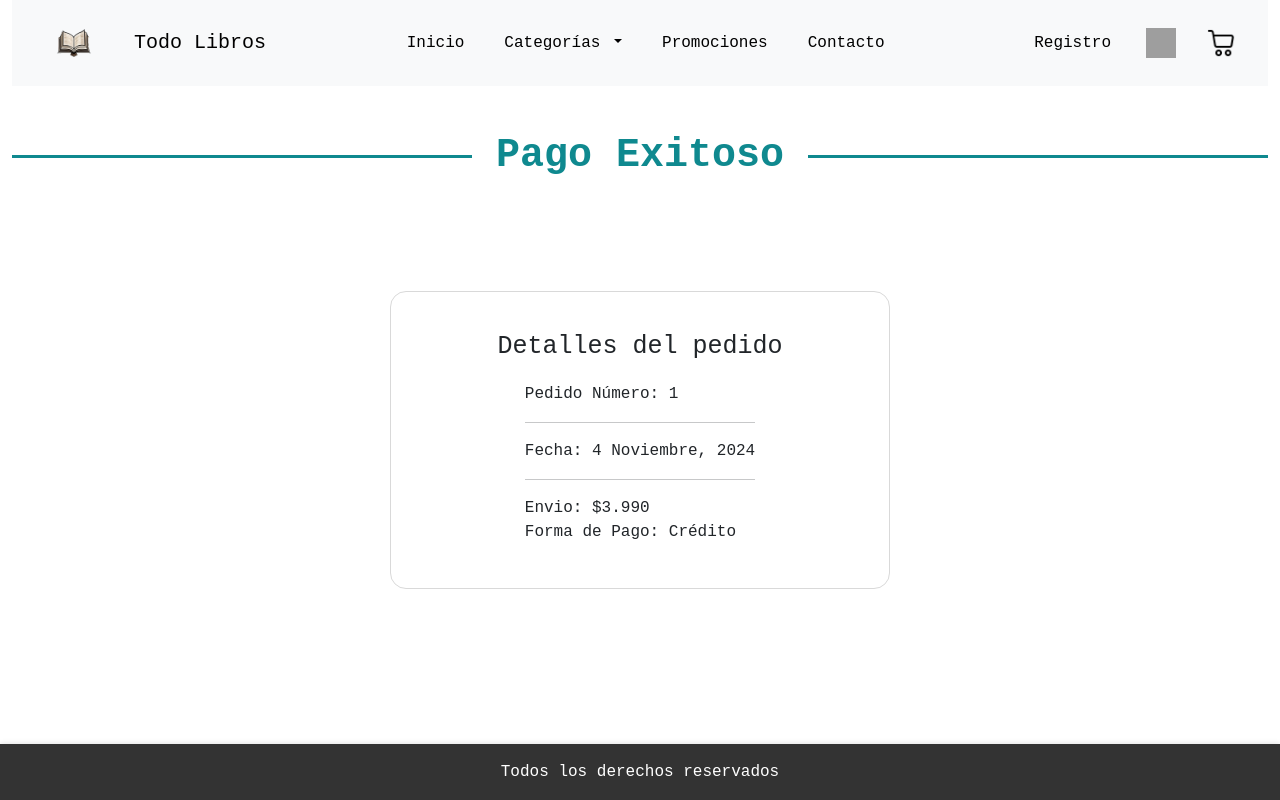
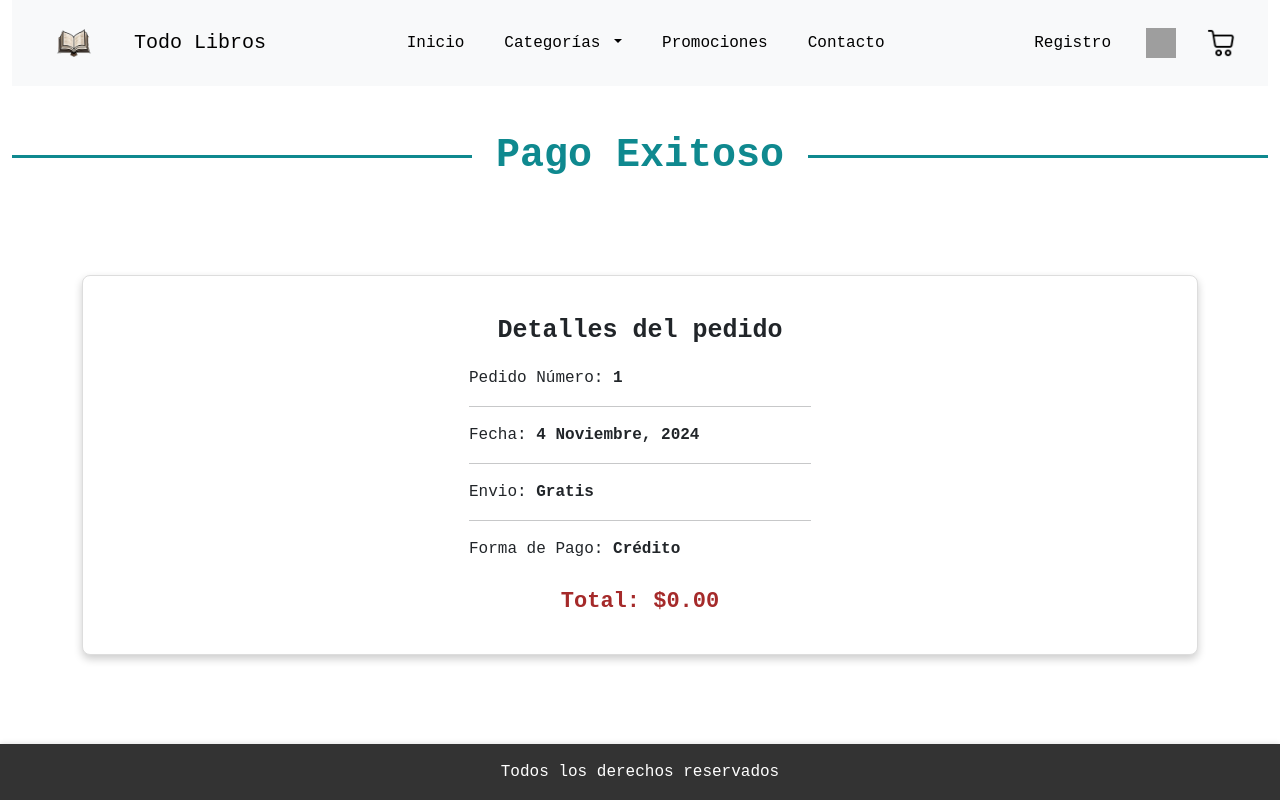
Before and after one commit to franpvp/AngularApp, an Angular app: page /pago-exitoso in a window 1280 px wide. Built offline with nearby package versions, Linux system fonts and the light colour scheme; grey boxes are pictures that could not be loaded.

Commit message:
Se mejora componente pago exitoso

```diff
--- a/src/app/components/metodo-pago/metodo-pago.component.html
+++ b/src/app/components/metodo-pago/metodo-pago.component.html
@@ -32,7 +32,7 @@
 
                         <p style="padding: 20px 10px 0px 30px; color: white; margin: 0; font-family: Arial, Helvetica, sans-serif;">Vencimiento</p>
                         <div class="digitos-tarjeta">
-                            <strong id="fecha-vencimiento-tarjeta">MM/YY</strong>
+                            <strong id="fecha-vencimiento-tarjeta">{{ fecha_vencimiento || 'MM/YY'}}</strong>
                         </div>
                     </div>
                 </div>
@@ -50,7 +50,7 @@
                 </div>
                 <div class="col-md-6">
                     <div class="form-floating">
-                        <input formControlName="digitos_tarjeta" type="text" class="form-control" name="digitos-tarjeta" id="digitos-tarjeta" placeholder="1234 5678 9012 3456"
+                        <input type="text" class="form-control" name="digitos-tarjeta" id="digitos-tarjeta" placeholder="1234 5678 9012 3456"
                             [(ngModel)]="digitos_tarjeta" (keypress)="formatoDigitosTarjeta($event)" maxlength="19" required>
                         <label for="input-digitos">Dígitos Tarjeta</label>
                     </div>
@@ -61,12 +61,12 @@
                 </div>
                 <div class="col-md-4">
                     <label class="form-label">CVC</label>
-                    <input type="text" id="digitos_cvc" name="digitos_cvc" [(ngModel)]="digitos_cvc" (keypress)="validarCVC($event)" class="form-control" maxlength="4" minlength="3" pattern="\d{3}" title="Por favor, ingrese solo números de 3 dígitos." required>
+                    <input type="password" id="digitos_cvc" name="digitos_cvc" [(ngModel)]="digitos_cvc" (keypress)="validarCVC($event)" class="form-control" maxlength="4" minlength="3" pattern="\d{3}" title="Por favor, ingrese solo números de 3 dígitos." required>
                 </div>
             </div>
 
             <!-- Detalle de la compra -->
-            <div class="container-fluid">
+            <div class="container mt-4 mb-4">
                 <div class="contenedor-detalle-compra">
                     <h1 class="text-center" style="font-size: 25px; margin-top: 20px; margin-bottom: 20px;">Resumen Carrito</h1>
                     <div class="row justify-content-center">
--- a/src/app/components/nav/nav.component.html
+++ b/src/app/components/nav/nav.component.html
@@ -72,8 +72,8 @@
                         </a>
                         <div class="dropdown-content">
                             <div class="carrito-items">
-                                <!-- Aquí se agregarán los productos en el carrito -->
-                                <div *ngFor="let producto of productosEnCarrito">
+                                <div class="text-align" *ngFor="let producto of productosEnCarrito">
+                                    <img [src]="producto.imagen" [alt]="producto.titulo" width="100px" height="100px">
                                     <p>{{ producto.titulo }} - {{ producto.precio | currency }}</p>
                                 </div>
                             </div>
--- a/src/app/components/pago-exitoso/pago-exitoso.component.html
+++ b/src/app/components/pago-exitoso/pago-exitoso.component.html
@@ -16,34 +16,36 @@
         </div>
     </div>
 
-    <div class="container-fluid flex-grow-1">
-        <div class="row justify-content-center">
-            <div class="col-auto">
+    <div class="container flex-grow-1">
         <!-- Detalle de la compra -->
         <div class="contenedor-detalle-compra">
-                    <h1 class="text-center" style="font-size: 25px; margin-top: 20px; margin-bottom: 20px;">Detalles del pedido</h1>
+            <h1 class="text-center" style="font-size: 25px; margin-top: 20px; margin-bottom: 20px;"><strong>Detalles del pedido</strong></h1>
             <div class="row justify-content-center">
-                        <div class="col-auto">
+                <div class="col-md-6 col-lg-4">
                     <div class="numero-pedido">
-                                Pedido Número: 1
+                        Pedido Número: <strong>1</strong>
                     </div>
                     <hr>
                     <div class="fecha-pedido">
-                                Fecha: 4 Noviembre, 2024
+                         Fecha: <strong>4 Noviembre, 2024</strong>
                     </div>
                     <hr>
                     <div class="detalle-items">
                     </div>
-                            <div class="envio" id="envio">
-                                Envio: $3.990
+                    <div class="envio" id="envio" *ngIf="calcularTotal() >= 35000; else envioGratis">
+                        Envio: <strong>$3.990</strong>
                     </div>
+                    <hr>
+                    <ng-template #envioGratis>
+                        <div class="col-auto">
+                            Envio: <strong>Gratis</strong>
+                        </div>
+                    </ng-template>
                     <div class="forma-pago">
-                                Forma de Pago: Crédito
+                        Forma de Pago: <strong>Crédito</strong>
                     </div>
-                            <div id="total" class="total text-center mt-4" style="font-size: 25px;">
-                                <strong></strong>
-                            </div>
-                        </div>
+                    <div id="total" class="total text-center mt-4 mb-3" style="font-size: 22px; color: brown;">
+                        <strong>Total: {{ calcularTotal() | currency}}</strong>
                     </div>
                 </div>
             </div>
--- a/src/app/components/pago-exitoso/pago-exitoso.component.ts
+++ b/src/app/components/pago-exitoso/pago-exitoso.component.ts
@@ -2,6 +2,7 @@ import { Component } from '@angular/core';
 import { CommonModule } from '@angular/common';
 import { NavComponent } from "../nav/nav.component";
 import { Router } from '@angular/router';
+import { Libro } from '../../models/interfaces';
 
 @Component({
   selector: 'app-pago-exitoso',
@@ -12,7 +13,28 @@ import { Router } from '@angular/router';
 })
 export class PagoExitosoComponent {
 
+  productosEnCarrito: Libro[] = [];
+
   constructor(private router: Router) {
 
   }
+
+  calcularTotal(): number {
+    return this.productosEnCarrito ? this.productosEnCarrito.reduce((acc, prod) => acc + prod.precio, 0) : 0;
+  }
+
+  cargarCarrito(): void {
+    // Obtener los productos del carrito desde localStorage
+    const carritoData = localStorage.getItem('productosEnCarrito');
+    if (carritoData) {
+      this.productosEnCarrito = JSON.parse(carritoData);
+      this.calcularTotal();
+    }
+  }
+
+  ngOnInit(): void {
+    const carritoData = localStorage.getItem('productosEnCarrito');
+    this.productosEnCarrito = carritoData ? JSON.parse(carritoData) : [];
+    this.cargarCarrito();
+  }
 }
--- a/src/app/components/perfil/perfil.component.html
+++ b/src/app/components/perfil/perfil.component.html
@@ -53,7 +53,7 @@
                 </div>
             </div>
 
-            <div class="row g-3 justify-content-center" style="margin-bottom: 180px;">
+            <div class="row g-3 justify-content-center">
                 <div class="col-auto">
                     <p>Correo</p>
                     <div id="correo" class="campos-perfil">
@@ -91,12 +91,16 @@
                     </div>
                 </div>
             </div>
-            <div
-                class="alert alert-success text-center mt-3"
-                role="alert"
-                *ngIf="mensajeExitoso"
-            >
-                Guardado Exitoso
+        </div>
+        <div class="row justify-content-center">
+            <div class="col-auto">
+                <div
+                    class="alert alert-success text-center"
+                    role="alert"
+                    *ngIf="mensajeExitoso"
+                >
+                    Guardado Exitoso
+                </div>
             </div>
         </div>
     </div>
--- a/src/app/components/perfil/perfil.component.ts
+++ b/src/app/components/perfil/perfil.component.ts
@@ -30,6 +30,9 @@ export class PerfilComponent {
       this.authService.actualizarUsuario(this.usuarioLogeado).subscribe((resultado) => {
         if (resultado) {
           this.mensajeExitoso = true;
+          setTimeout(() => {
+            this.mensajeExitoso = false;
+          }, 3000);
         } else {
           alert('No se pudo actualizar el perfil');
         }
--- a/src/styles.css
+++ b/src/styles.css
@@ -417,15 +417,12 @@ ul li:hover ul.dropdown {
     color: white;
 }
 
-.contenedor-detalle-compra{
-    margin-top: 50px !important;
-    margin-bottom: 100px !important;
-    width: 500px;
-    height: auto;
-    border-radius: 16px;
-    border: #D9D9D9 1px solid;
+.contenedor-detalle-compra {
+    border: 1px solid #ddd;
+    border-radius: 8px;
+    box-shadow: 0px 4px 8px rgba(0, 0, 0, 0.2);
     padding: 20px;
-    margin: 0 auto;
+    background-color: #fff;
 }
 
 .msg-restablecer {
```
Also changed, not shown: src/app/components/carrito/carrito.component.html (+13 -13 lines). Lines whose indentation alone changed are shown as unchanged.
